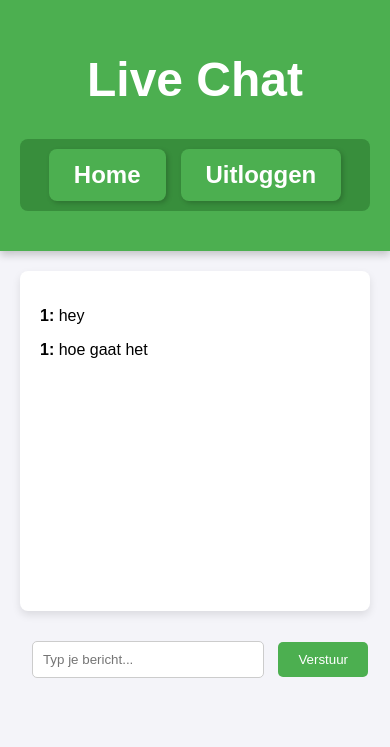
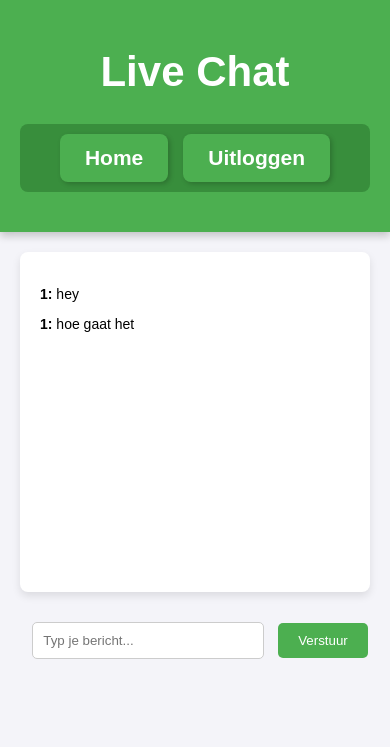
Before and after one commit to sennrr/sennrr, a Flask app: page /chat in a window 390 px wide. Shown: the top 747 px of the page. Run offline with Flask 3, Linux system fonts and the light colour scheme; a user stored in the database is signed in; data comes from the database, SQL or seed files in the repository; some libraries are stand-ins or nearby versions.

Commit message:
Update styles.css

```diff
--- a/static/styles.css
+++ b/static/styles.css
@@ -145,3 +145,9 @@ button:hover {
 button:active {
     transform: scale(0.95);
 }
+@media (max-width: 768px) {
+    /* Verander de layout voor apparaten met een breedte van maximaal 768px (bijv. tablets en smartphones) */
+    body {
+        font-size: 14px;
+    }
+}
```
